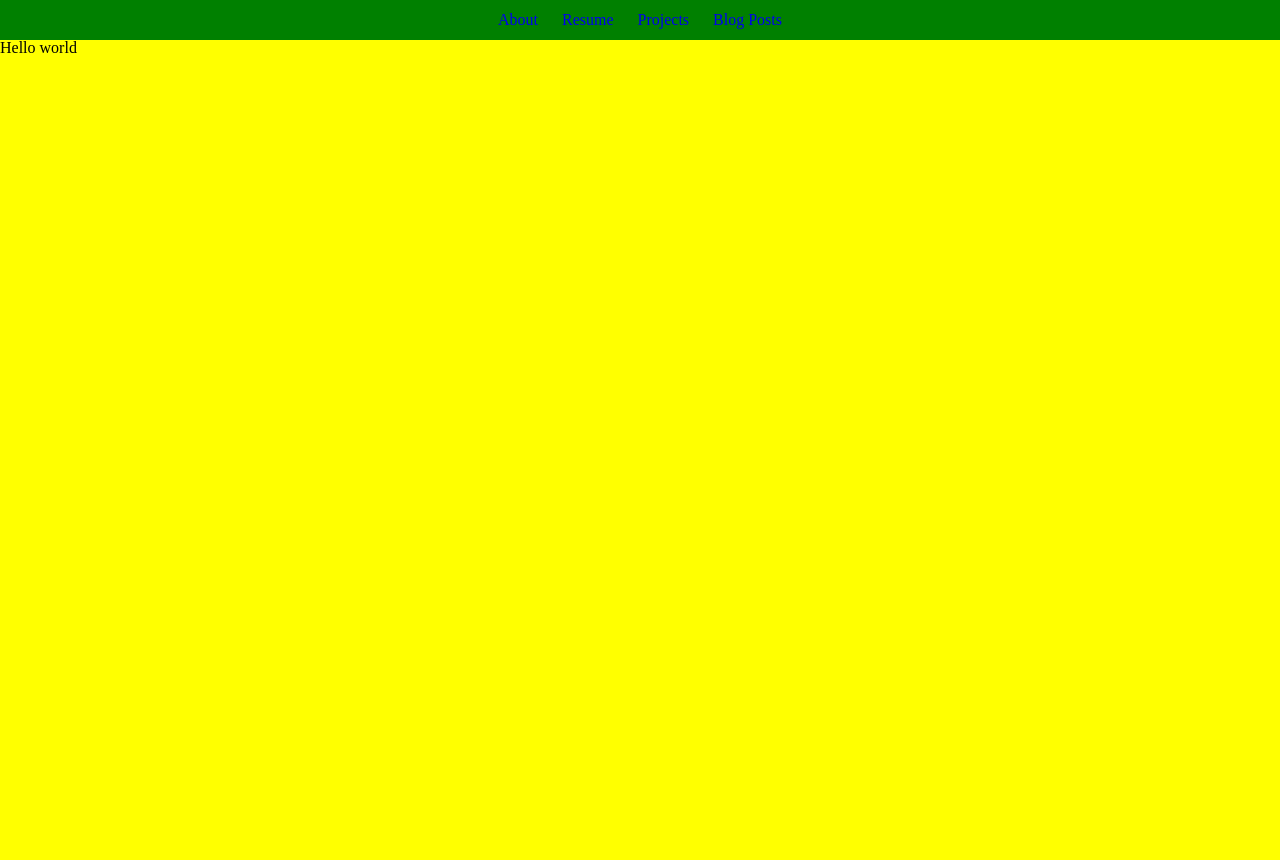
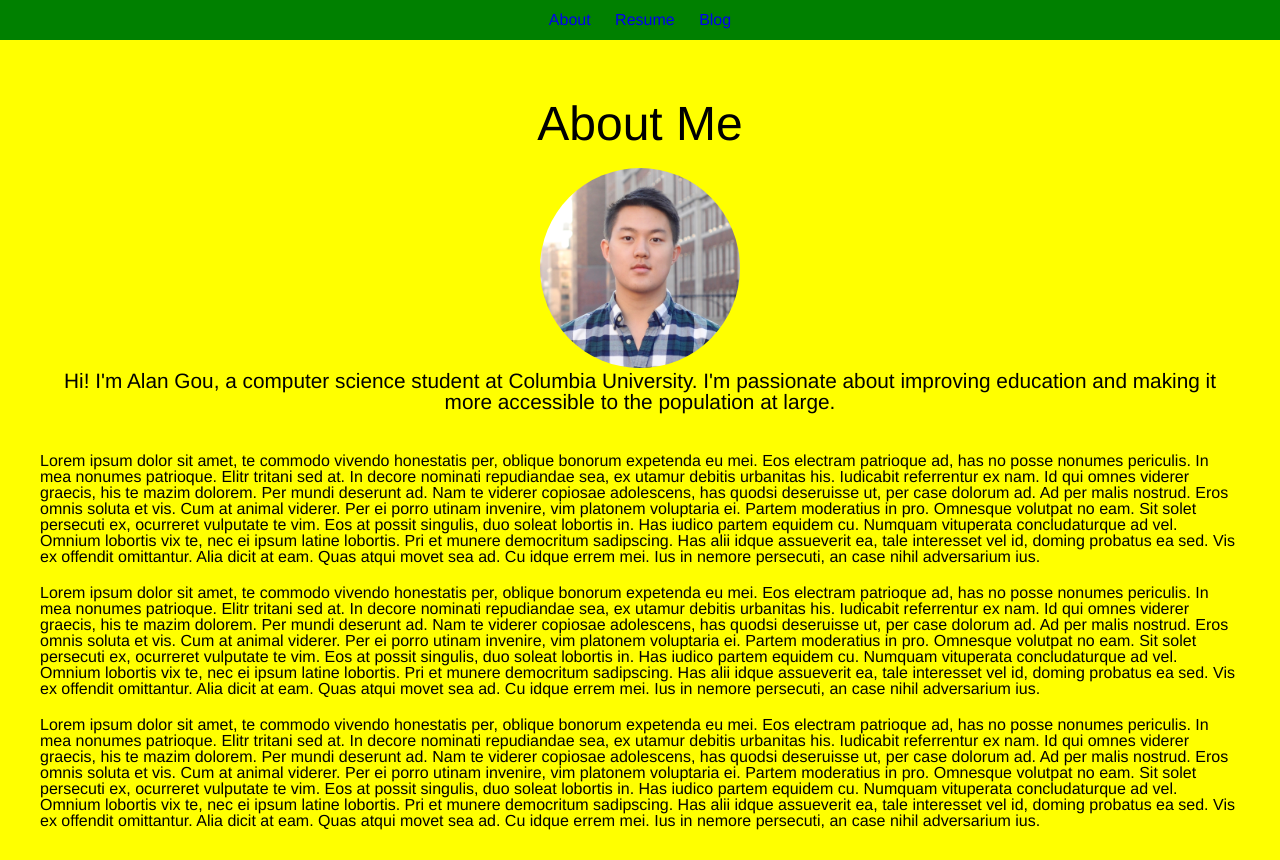
Before and after one commit to Nasafato/nasafato.github.io, a plain HTML site: page index.html in a window 1280 px wide. Drawn offline with nearby package versions, Linux system fonts and the light colour scheme.

Commit message:
Made top-bar fixed, added resume

```diff
--- a/css/app.css
+++ b/css/app.css
@@ -4,17 +4,22 @@ html, body, .page-wrapper {
 
 body {
   background: yellow;
+  font-family: "Helvetica", Verdana, Geneva, Tahoma, sans-serif
 }
 
 .page-header {
+  width: 100%;
+  position: fixed;
   height: 40px;
   background-color: green;
 }
 
 .page-content {
+  padding-top: 60px;
   height: 100%;
 }
 
+/* header styling */
 ul.header-menu {
   text-align: center;
   list-style: none;
@@ -35,3 +40,33 @@ ul.header-menu li a {
     top: 50%;
     transform: translateY(-50%);
 }
+
+/* page content */
+.content-text {
+  font-size: 1.3rem;
+}
+
+/* About Me */
+div#about-me {
+  text-align: center;
+}
+
+div#about-me h1 {
+  margin: 20px 0 20px 0;
+  font-size: 3rem;
+}
+
+#about-me #portrait {
+  border-radius: 50%;
+  height: 200px;
+
+}
+
+div.page-section {
+  margin: 40px;
+}
+
+div.page-post {
+  margin-top: 20px;
+  margin-bottom: 20px;
+}
--- a/index.html
+++ b/index.html
@@ -22,13 +22,60 @@
     <div class="page-header">
       <ul class="header-menu vertical-align">
         <li><a href="#">About</a></li>
-        <li><a href="#">Resume</a></li>
-        <li><a href="#">Projects</a></li>
-        <li><a href="#">Blog Posts</a></li>
+        <li><a href="files/AlanGou_TechResume_August_2016.pdf">Resume</a></li>
+        <li><a href="#">Blog</a></li>
       </ul>
     </div>
     <div class="page-content">
-      <h1>Hello world</h1>
+      <div id="about-me" class="page-section">
+        <h1>About Me</h1>
+        <img src="images/portrait.jpg" id="portrait">
+        <p class="content-text">
+          Hi! I'm Alan Gou, a computer science student at Columbia University. I'm passionate about improving education and making it more accessible to the population at large.
+        </p>
+
+      </div>
+      <div class="page-section">
+        <div class="page-post">
+          <p>
+            Lorem ipsum dolor sit amet, te commodo vivendo honestatis per, oblique bonorum expetenda eu mei. Eos electram patrioque ad, has no posse nonumes periculis. In mea nonumes patrioque. Elitr tritani sed at. In decore nominati repudiandae sea, ex utamur debitis urbanitas his.
+
+            Iudicabit referrentur ex nam. Id qui omnes viderer graecis, his te mazim dolorem. Per mundi deserunt ad. Nam te viderer copiosae adolescens, has quodsi deseruisse ut, per case dolorum ad. Ad per malis nostrud. Eros omnis soluta et vis.
+
+            Cum at animal viderer. Per ei porro utinam invenire, vim platonem voluptaria ei. Partem moderatius in pro. Omnesque volutpat no eam. Sit solet persecuti ex, ocurreret vulputate te vim.
+
+            Eos at possit singulis, duo soleat lobortis in. Has iudico partem equidem cu. Numquam vituperata concludaturque ad vel. Omnium lobortis vix te, nec ei ipsum latine lobortis. Pri et munere democritum sadipscing. Has alii idque assueverit ea, tale interesset vel id, doming probatus ea sed. Vis ex offendit omittantur.
+
+            Alia dicit at eam. Quas atqui movet sea ad. Cu idque errem mei. Ius in nemore persecuti, an case nihil adversarium ius.
+          </p>
+        </div>
+        <div class="page-post">
+          <p>
+            Lorem ipsum dolor sit amet, te commodo vivendo honestatis per, oblique bonorum expetenda eu mei. Eos electram patrioque ad, has no posse nonumes periculis. In mea nonumes patrioque. Elitr tritani sed at. In decore nominati repudiandae sea, ex utamur debitis urbanitas his.
+
+            Iudicabit referrentur ex nam. Id qui omnes viderer graecis, his te mazim dolorem. Per mundi deserunt ad. Nam te viderer copiosae adolescens, has quodsi deseruisse ut, per case dolorum ad. Ad per malis nostrud. Eros omnis soluta et vis.
+
+            Cum at animal viderer. Per ei porro utinam invenire, vim platonem voluptaria ei. Partem moderatius in pro. Omnesque volutpat no eam. Sit solet persecuti ex, ocurreret vulputate te vim.
+
+            Eos at possit singulis, duo soleat lobortis in. Has iudico partem equidem cu. Numquam vituperata concludaturque ad vel. Omnium lobortis vix te, nec ei ipsum latine lobortis. Pri et munere democritum sadipscing. Has alii idque assueverit ea, tale interesset vel id, doming probatus ea sed. Vis ex offendit omittantur.
+
+            Alia dicit at eam. Quas atqui movet sea ad. Cu idque errem mei. Ius in nemore persecuti, an case nihil adversarium ius.
+          </p>
+        </div>
+        <div class="page-post">
+          <p>
+            Lorem ipsum dolor sit amet, te commodo vivendo honestatis per, oblique bonorum expetenda eu mei. Eos electram patrioque ad, has no posse nonumes periculis. In mea nonumes patrioque. Elitr tritani sed at. In decore nominati repudiandae sea, ex utamur debitis urbanitas his.
+
+            Iudicabit referrentur ex nam. Id qui omnes viderer graecis, his te mazim dolorem. Per mundi deserunt ad. Nam te viderer copiosae adolescens, has quodsi deseruisse ut, per case dolorum ad. Ad per malis nostrud. Eros omnis soluta et vis.
+
+            Cum at animal viderer. Per ei porro utinam invenire, vim platonem voluptaria ei. Partem moderatius in pro. Omnesque volutpat no eam. Sit solet persecuti ex, ocurreret vulputate te vim.
+
+            Eos at possit singulis, duo soleat lobortis in. Has iudico partem equidem cu. Numquam vituperata concludaturque ad vel. Omnium lobortis vix te, nec ei ipsum latine lobortis. Pri et munere democritum sadipscing. Has alii idque assueverit ea, tale interesset vel id, doming probatus ea sed. Vis ex offendit omittantur.
+
+            Alia dicit at eam. Quas atqui movet sea ad. Cu idque errem mei. Ius in nemore persecuti, an case nihil adversarium ius.
+          </p>
+        </div>
+      </div>
     </div>
   </div>
 </body>
```
Also changed, not shown: images/portrait.jpg (added), 3 other files.
